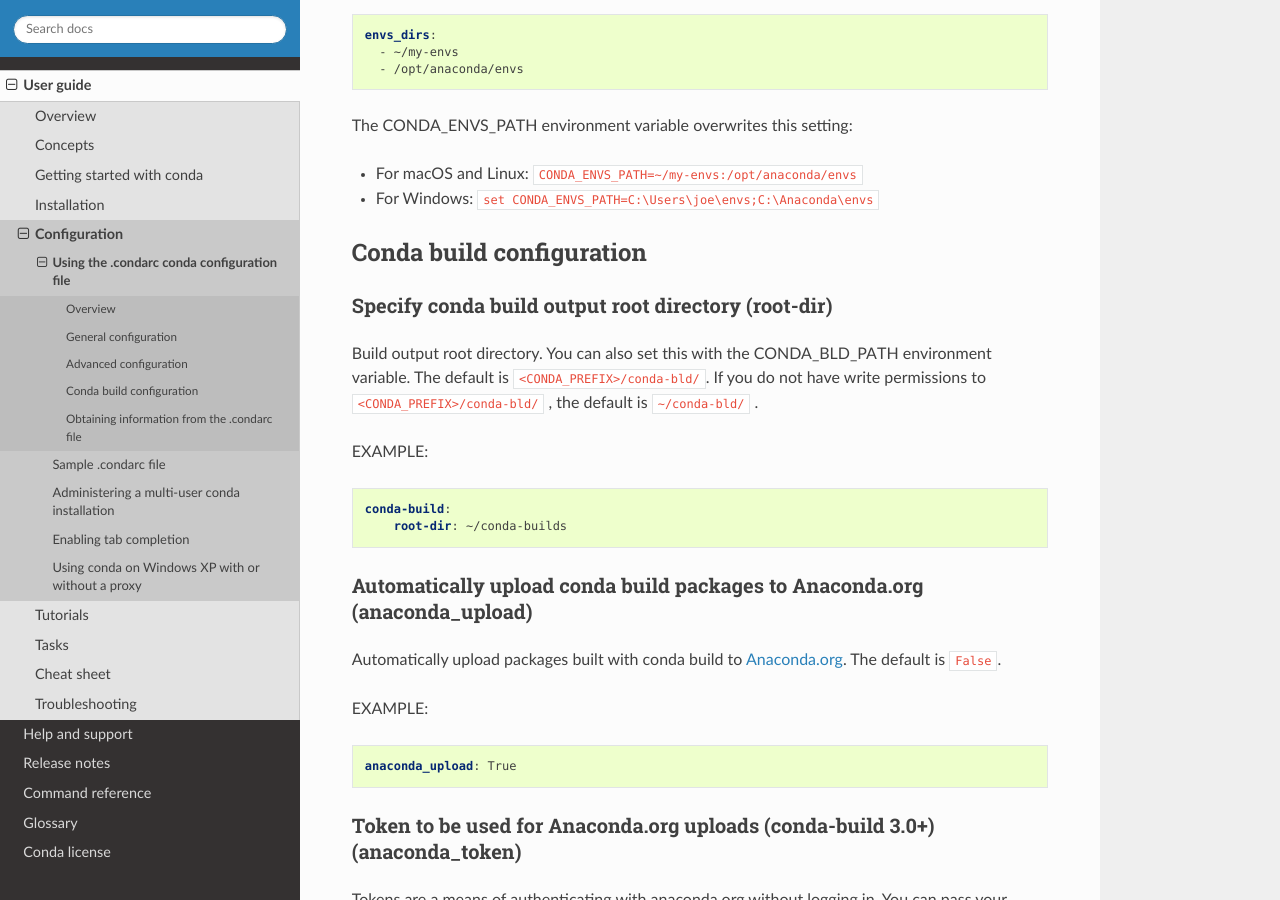
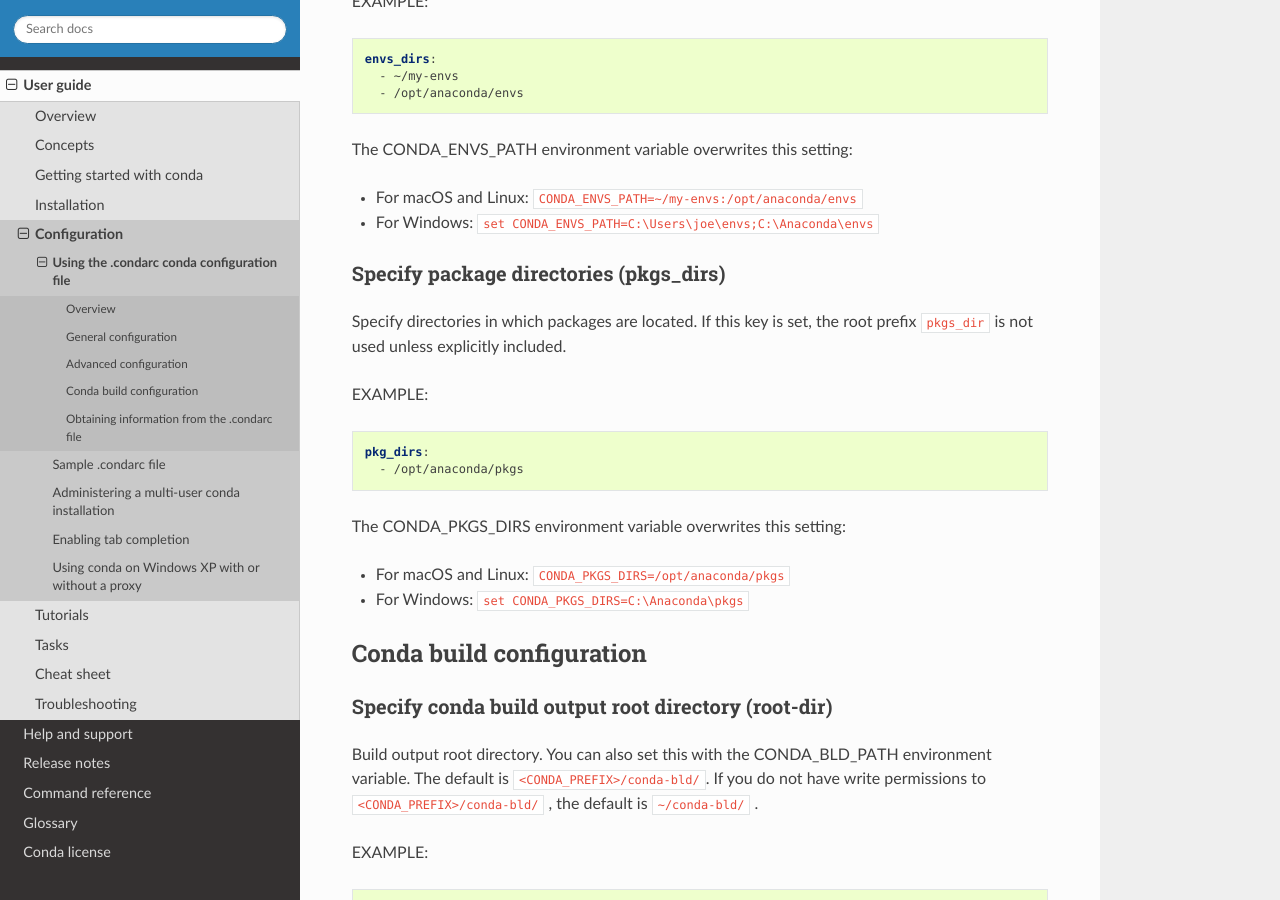
Before and after one commit to conda/conda-docs, a Sphinx documentation site: the page built from docs/source/user-guide/configuration/use-condarc.rst, in a window 1280 px wide and 900 px high, scrolled down 9779 px. Built offline with Sphinx 7.4.7 and the Read the Docs theme 2.0.0, drawn with Linux system fonts in a browser that asks for light colours; some of the changed text lies outside the part shown.

Commit message:
Add information about pkgs_dir env variable
https://github.com/conda/conda-docs/issues/548

```diff
--- a/docs/source/user-guide/configuration/use-condarc.rst
+++ b/docs/source/user-guide/configuration/use-condarc.rst
@@ -522,6 +522,28 @@
   ``set CONDA_ENVS_PATH=C:\Users\joe\envs;C:\Anaconda\envs``
 
 
+Specify package directories (pkgs_dirs)
+---------------------------------------
+
+Specify directories in which packages are located. If this
+key is set, the root prefix ``pkgs_dir`` is not used unless
+explicitly included.
+
+EXAMPLE:
+
+.. code-block:: yaml
+
+  pkg_dirs:
+    - /opt/anaconda/pkgs
+
+The CONDA_PKGS_DIRS environment variable overwrites this setting:
+
+* For macOS and Linux:
+  ``CONDA_PKGS_DIRS=/opt/anaconda/pkgs``
+
+* For Windows:
+  ``set CONDA_PKGS_DIRS=C:\Anaconda\pkgs``
+
 Conda build configuration
 =========================
 
```
